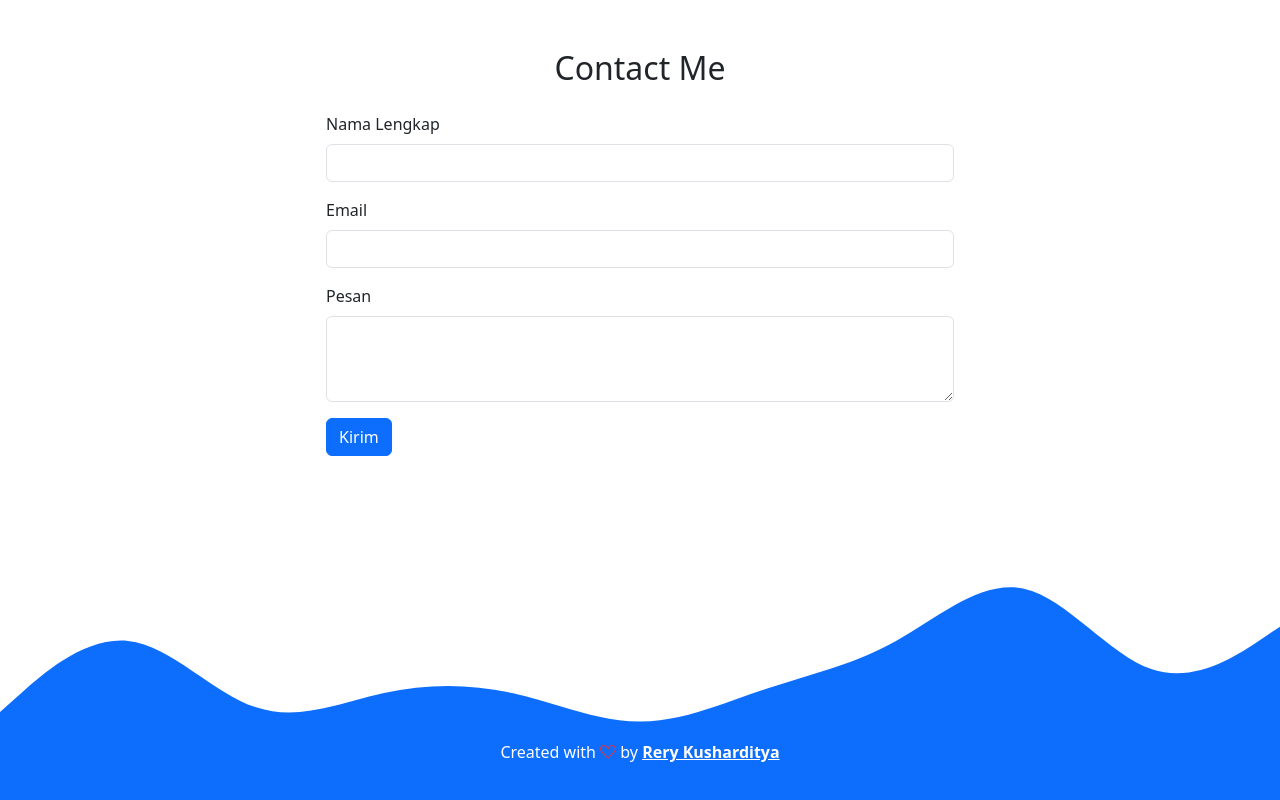
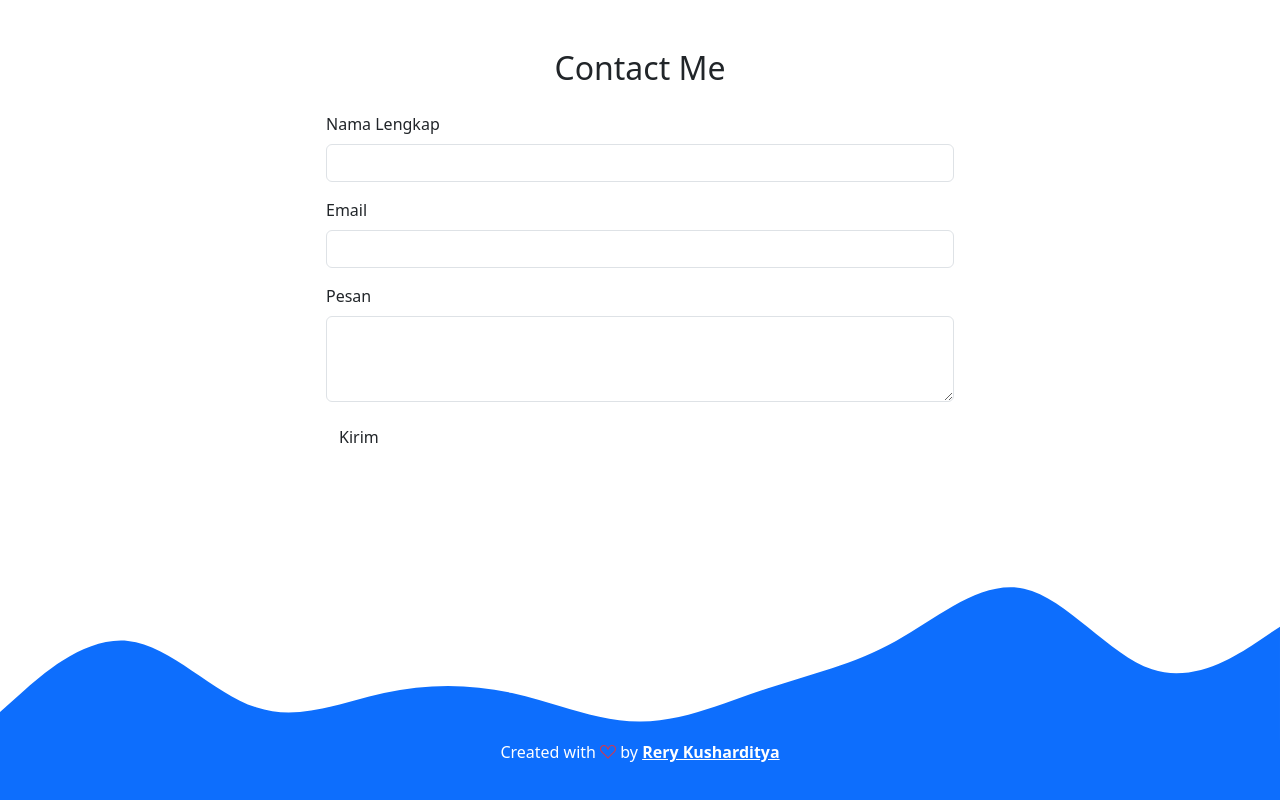
Before and after one commit to ramarery12/rerykusharditya.github.io, a plain HTML site: page index.html in a window 1280 px wide. Shown: the part 2088-2888 px from the top of the page. Drawn offline with nearby package versions, Linux system fonts and the light colour scheme.

```diff
--- a/index.html
+++ b/index.html
@@ -153,7 +153,7 @@
                 <label for="pesan" class="form-label">Pesan</label>
                 <textarea class="form-control" id="pesan" rows="3"></textarea>
               </div>
-              <button type="submit" class="btn btn-primary">Kirim</button>
+              <button type="submit" class="btn btn-sucses">Kirim</button>
             </form>
           </div>
         </div>
```
